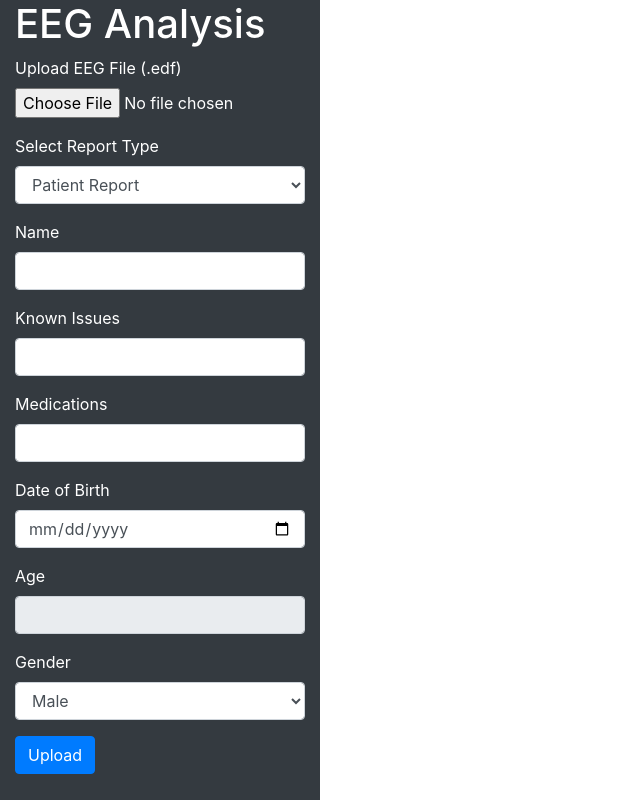
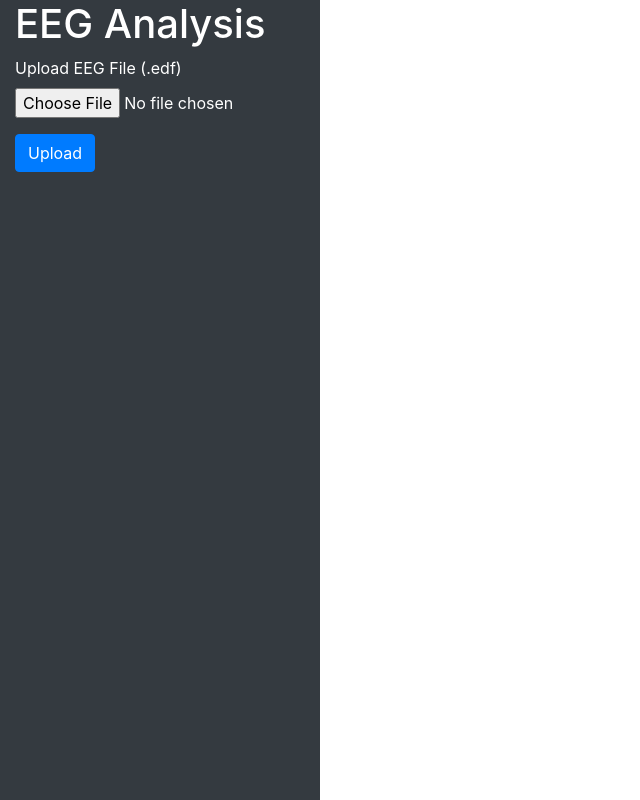
Before and after one commit to venture-data/incerta_eeg_analysis, a Flask app: template templates/upload_with_topomap_dropdown.html in a window 1280 px wide. Shown: the whole page, without its empty margins (0-640 px from the left). Run offline with Flask 3, Linux system fonts and the light colour scheme; the template is opened without the code that fills it, so the values that code supplies are empty; some libraries are stand-ins or nearby versions.

Commit message:
Update upload_with_topomap_dropdown.html

```diff
--- a/templates/upload_with_topomap_dropdown.html
+++ b/templates/upload_with_topomap_dropdown.html
@@ -42,45 +42,8 @@
                     <label for="file">Upload EEG File (.edf)</label>
                     <input type="file" class="form-control-file" name="file" required>
                 </div>
-                <div class="form-group">
-                    <label for="report_type">Select Report Type</label>
-                    <select class="form-control" id="report_type" name="report_type" required>
-                        <option value="patient">Patient Report</option>
-                        <option value="medical">Medical Personnel Report</option>
-                    </select>
-                </div>
 
                 <!-- Additional Input Fields for OpenAI Prompt -->
-                <div class="form-group">
-                    <label for="name">Name</label>
-                    <input type="text" class="form-control" id="name" name="name" required>
-                </div>
-                <div class="form-group">
-                    <label for="known_issues">Known Issues</label>
-                    <input type="text" class="form-control" id="known_issues" name="known_issues" required>
-                </div>
-                <div class="form-group">
-                    <label for="medications">Medications</label>
-                    <input type="text" class="form-control" id="medications" name="medications" required>
-                </div>
-
-                <div class="form-group">
-                    <label for="dob">Date of Birth</label>
-                    <input type="date" class="form-control" id="dob" name="dob" required onchange="calculateAge()">
-                </div>
-
-                <div class="form-group">
-                    <label for="age">Age</label>
-                    <input type="number" class="form-control" id="age" name="age" readonly>
-                </div>
-
-                <div class="form-group">
-                    <label for="gender">Gender</label>
-                    <select class="form-control" id="gender" name="gender" required>
-                        <option value="Male">Male</option>
-                        <option value="Female">Female</option>
-                    </select>
-                </div>
 
                 <input type="submit" class="btn btn-primary" value="Upload">
             </form>
@@ -91,33 +54,6 @@
             <select name="plot_type" id="plot_type" class="form-control" onchange="updatePlotType()">
                 <option value="raw">Raw EEG</option>
                 <option value="cleaned">ICA Cleaned EEG</option>
-                <option value="qeeg_report">qEEG Report Analysis</option>
-                <option value="ica_properties">ICA Components</option>
-                <option value="delta">Delta Band (1.5 - 4 Hz)</option>
-                <option value="theta">Theta Band (4 - 7.5 Hz)</option>
-                <option value="alpha">Alpha Band (7.5 - 14 Hz)</option>
-                <option value="beta-1">Beta-1 Band (14 - 20 Hz)</option>
-                <option value="beta-2">Beta-2 Band (20 - 30 Hz)</option>
-                <option value="gamma">Gamma Band (30 - 40 Hz)</option>
-                <option value="topomaps_relative">Relative Power Topomaps</option>
-                <option value="topomaps_absolute">Absolute Power Topomaps</option>
-                <option value="relative_spectra">Relative Spectra</option>
-                <option value="absolute_spectra">Absolute Spectra</option>
-                <option value="theta_beta_ratio">Theta/Beta Ratio</option>
-                <option value="brain_mapping">Brain Mapping (Theta/Beta)</option>
-                <option value="occipital_alpha_peak">Occipital Alpha Peak Analysis</option>
-                <option value="chewing_artifact_detection">Chewing Artifact Detection</option>
-                <option value="ecg_artifact_detection">ECG Artifact Detection</option>
-                <option value="rectus_artifact_detection">Rectus Artifact Detection</option>
-                <option value="roving_eye_artifact_detection">Roving Eye Artifact Detection</option>
-                <option value="muscle_tension_artifact_detection">Muscle Tension Artifact Detection</option>
-                <option value="blink_artifact_detection">Blink Artifact Detection</option>
-                <option value="rectus_spike_artifact_detection">Rectus Spike Artifact Detection</option>
-                <option value="pdr_artifact_detection">PDR Artifact Detection</option>
-                <option value="impedance_artifact_detection">Impedance Artifact Detection</option>
-                <option value="epileptic_pattern_detection">Epileptic Pattern Detection</option>
-                <option value="dipole_analysis">Dipole Location Analysis</option>
-                <option value="frequency_bins">Frequency Bins Topomaps</option>
             </select>
           </div>
 
@@ -138,16 +74,6 @@
               <img id="plot-image" src="" alt="EEG Plot" class="img-fluid">
           </div>
           <!-- Add a new div to display the EEG report -->
-          <div id="report-container">
-              <h3>EEG Analysis Report</h3>
-              <!-- Change 'report-text' to match the ID in the JavaScript -->
-              <p id="report-text"></p>
-          </div>
-          <div id="report-medical-container">
-              <h3>EEG Medical Expert Analysis Report</h3>
-              <!-- Change 'report-text' to match the ID in the JavaScript -->
-              <p id="report-medical-text"></p>
-          </div>
           {% endif %}
       </div>
     </div>
@@ -182,20 +108,6 @@
         plot_type: plotType
       });
       }
-    function calculateAge() {
-        let dob = document.getElementById('dob').value;
-        if (dob) {
-            let dobDate = new Date(dob);
-            let today = new Date();
-            let age = today.getFullYear() - dobDate.getFullYear();
-            let monthDiff = today.getMonth() - dobDate.getMonth();
-            if (monthDiff < 0 || (monthDiff === 0 && today.getDate() < dobDate.getDate())) {
-                age--;
-            }
-            document.getElementById('age').value = age;
-        }
-    }
-
     const debouncedUpdateSlider = debounce(updateSlider, 300);
 
     document.getElementById("start_time").oninput = debouncedUpdateSlider;
```
